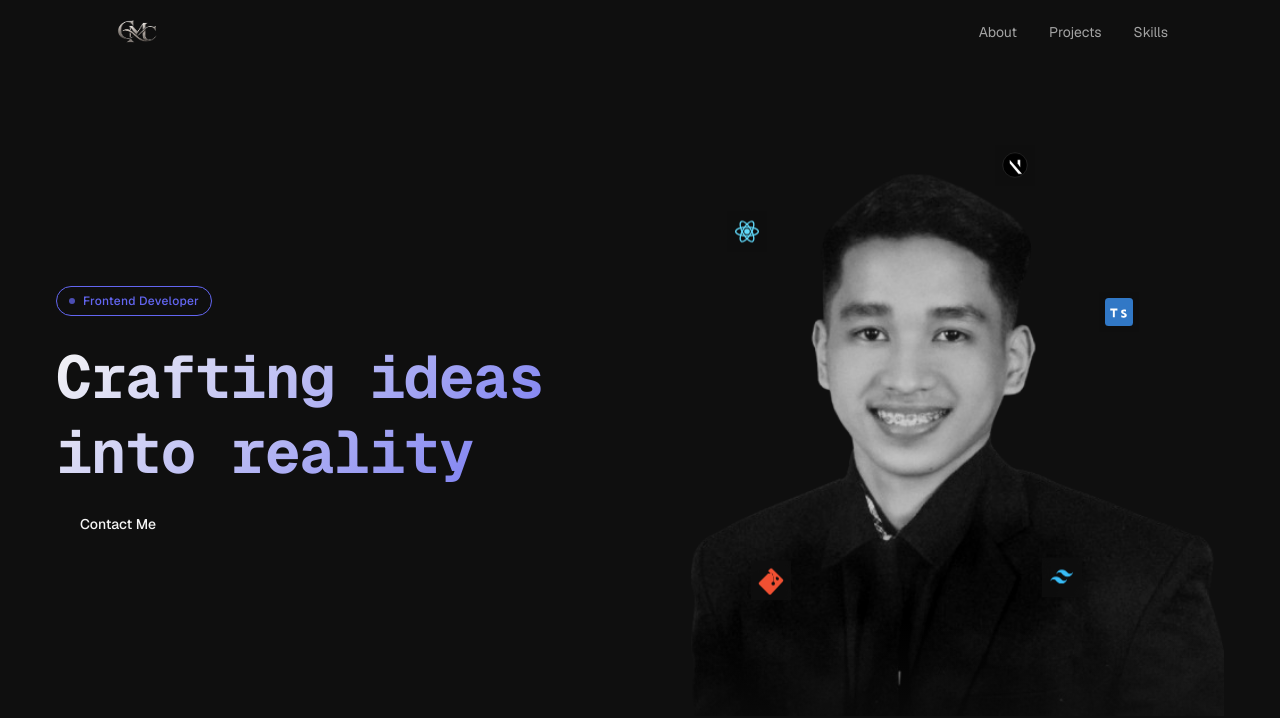
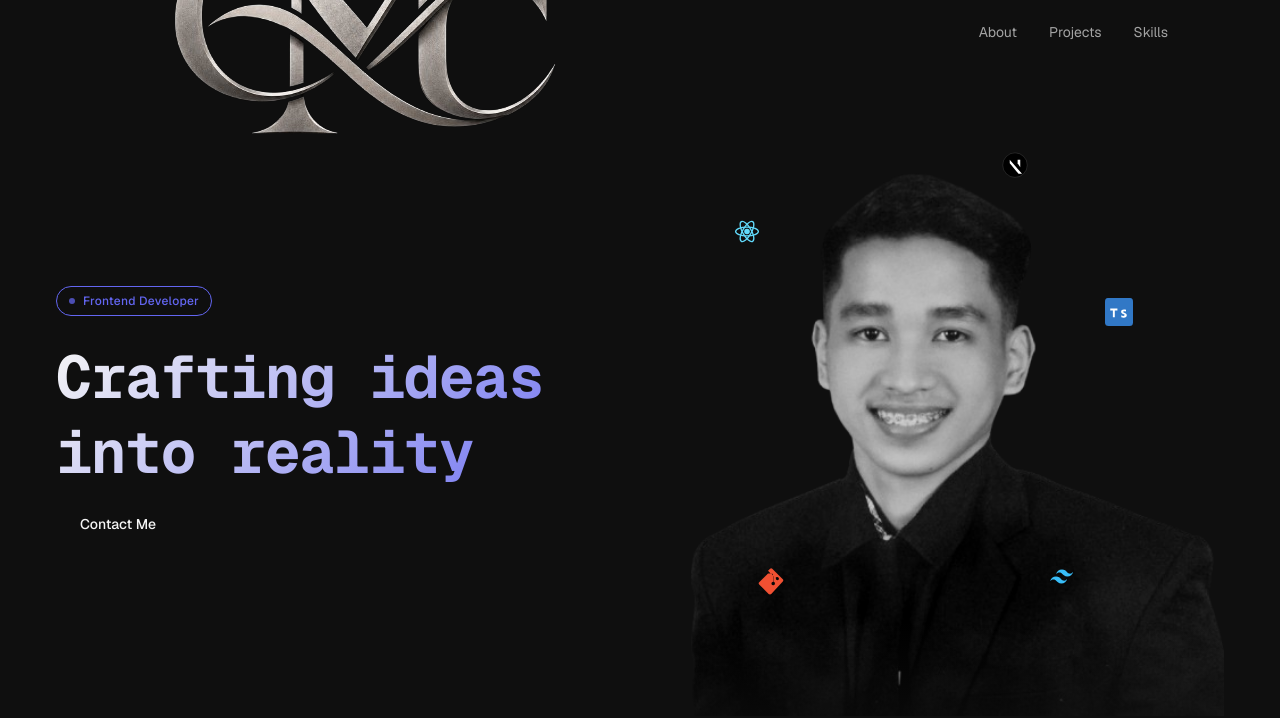
Before and after one commit to chriscstll/chriscstll, a Next.js app: page / in a window 1280 px wide. Shown: the top 718 px of the page. Built offline with nearby package versions, Linux system fonts and the light colour scheme.

Commit message:
fixed hero section

```diff
--- a/components/sections/Hero.tsx
+++ b/components/sections/Hero.tsx
@@ -102,7 +102,7 @@ export default function Hero() {
                 <div className="relative flex items-center justify-center">
                     <div className="relative w-full h-112.5 sm:h-137.5 md:h-175">
                         <div className="relative w-full h-full overflow-hidden">
-                            <Image src="/profile-photo.png" alt="Your Full Name - Frontend Developer" fill className="object-contain object-center"
+                            <Image src="/profile-photo.png" alt="Christian M. Castillo" fill sizes="(max-width: 768px) 100vw, 50vw" className="object-contain object-center"
                                 style={{
                                     filter: "grayscale(100%) contrast(1.1) brightness(0.85)",
                                 }}
@@ -117,12 +117,7 @@ export default function Hero() {
                             <motion.div
                                 key={icon.name}
                                 className={`absolute flex items-center justify-center w-10 h-10 z-10
-                                    ${icon.position}`}
-                                style={{
-                                    backgroundColor: "rgba(15,15,15,0.75)",
-                                    backdropFilter: "blur(6px)",
-                                    WebkitBackdropFilter: "blur(6px)",
-                                }}
+                                ${icon.position}`}
                                 variants={floatVariant(i * 0.4)}
                                 animate="animate"
                                 title={icon.name}>
--- a/components/ui/Navbar.tsx
+++ b/components/ui/Navbar.tsx
@@ -42,8 +42,8 @@ export default function Navbar() {
                 <nav className="max-w-6xl mx-auto px-8 lg:px-12 h-14 md:h-16 flex items-center justify-between">
                     <a href="#" className="transition-opacity duration-200 hover:opacity-75"
                         onClick={closeMenu}
-                        aria-label="Christian M. Castillo — Home">
-                        <Image src="/logo.png" alt="logo" width={50} height={60} style={{ width: 50, height: "auto" }} priority/>
+                        aria-label="Christian M. Castillo">
+                        <Image src="/logo.png" alt="logo" width={55} height={60} style={{ width: 'auto', height: "auto" }} priority/>
                     </a>
 
                     <ul className="hidden md:flex items-center gap-8">
--- a/data/portfolio.ts
+++ b/data/portfolio.ts
@@ -22,7 +22,6 @@ export const about = {
         'Christian Castillo is a frontend developer based in the Philippines, focused on building thoughtful web applications using React, Typescript and Tailwind CSS',
         "I'm open to opportunities where i can contribute to meaningful work to keep learning and developing my skills as a frontend developer",
     ],
-    image: '/profile-photo.png',
     resumeUrl: '/resume'
 };
 
```
